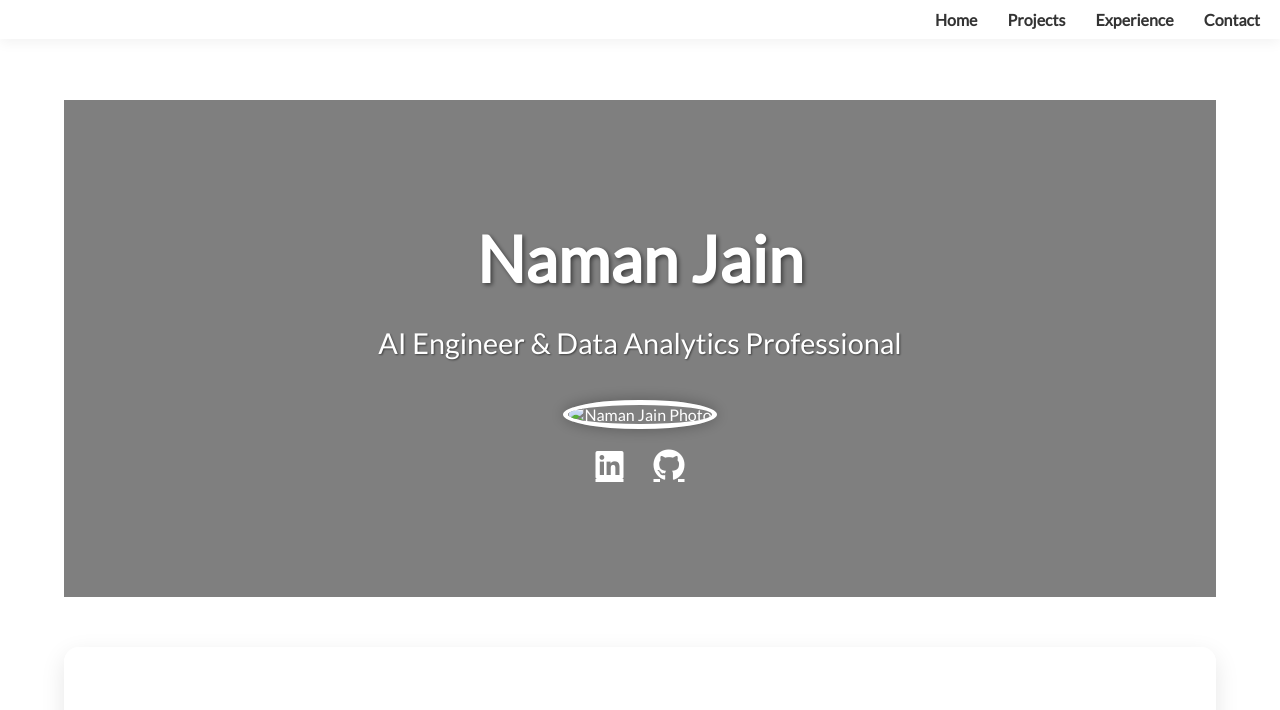
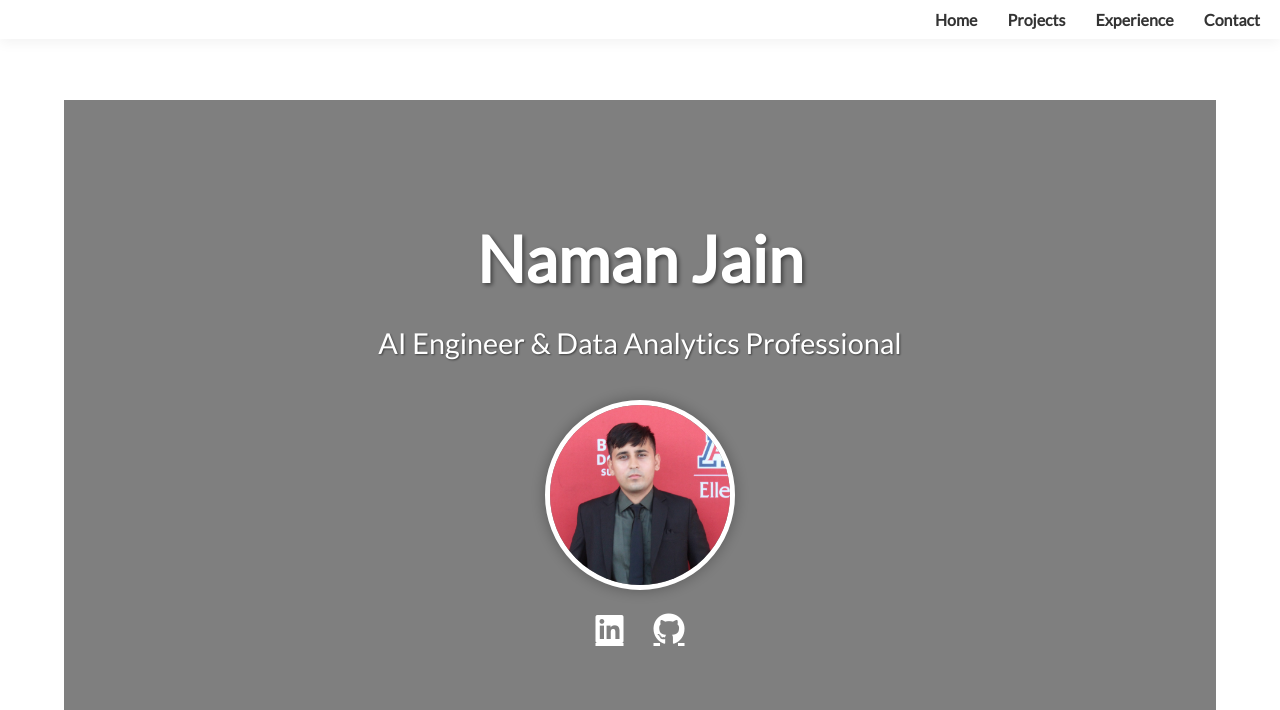
Before and after one commit to naman1618/namanjain, a plain HTML site: page index.html in a window 1280 px wide. Shown: the top 710 px of the page. Drawn offline with nearby package versions, Linux system fonts and the light colour scheme.

Commit message:
Update index.html

```diff
--- a/index.html
+++ b/index.html
@@ -410,7 +410,7 @@
             <header>
                 <h1>Naman Jain</h1>
                 <p>AI Engineer &amp; Data Analytics Professional</p>
-                <img src="images/NamanJain1.JPG" alt="Naman Jain Photo" />
+                <img src="NamanJain1.JPG" alt="Naman Jain Photo" />
                 <ul class="icons">
                     <li><a href="https://www.linkedin.com/in/naman-09bzwer2/" class="fab fa-linkedin" title="LinkedIn"></a></li>
                     <li><a href="https://github.com/naman1618" class="fab fa-github" title="GitHub"></a></li>
```
